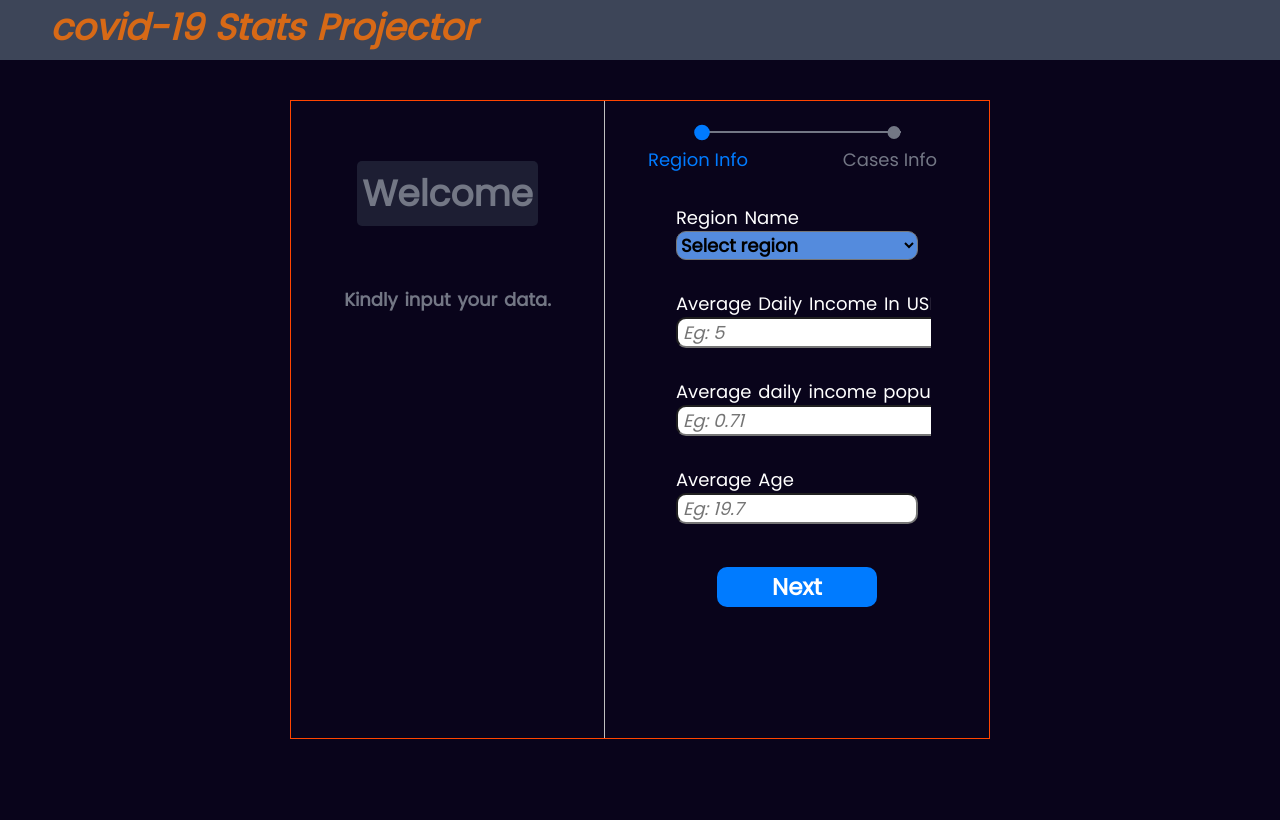
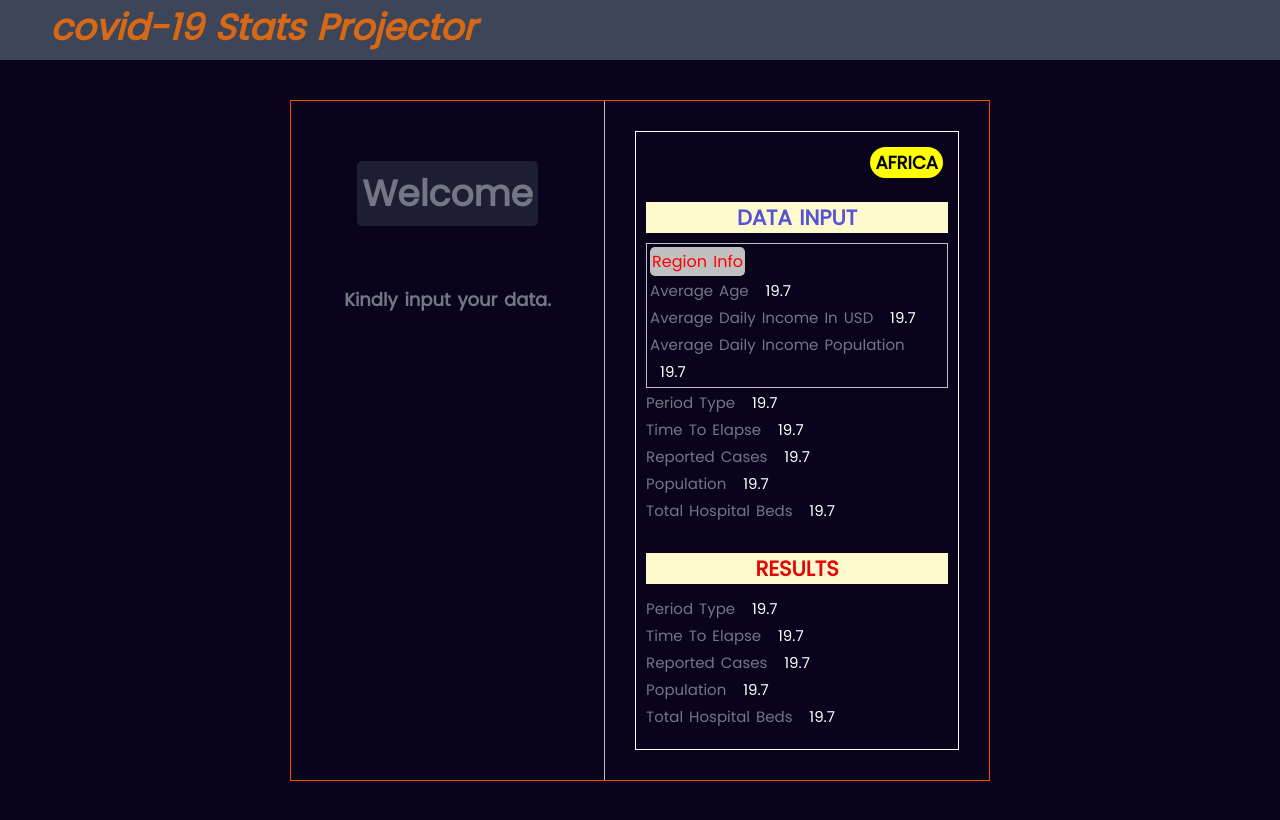
Before and after one commit to mikenath223/covid-statsprojector, a website with bundled scripts: page index.html in a window 1280 px wide. Built offline with nearby package versions, Linux system fonts and the light colour scheme.

```diff
--- a/index.html
+++ b/index.html
@@ -25,8 +25,35 @@
         <h1>Welcome</h1>
         <h4>Kindly input your data.</h4>
       </aside>
-      <section>
-        <div class="steps-shift">
+      <section class="data-display">
+        <div class="results">
+          <span class="reg">Africa</span>
+          <div class="data-container">
+            <h3 class="res__hdata">DATA INPUT</h3>
+            <div class="reg-cont">
+              <p class="reg-desc">Region Info</p>
+              <p><span>Average Age</span> <span class="avgAge">19.7</span></p>
+              <p><span>Average Daily Income In USD</span> <span class="avgDailyIncomeInUSD">19.7</span></p>
+              <p><span>Average Daily Income Population</span> <span class="avgDailyIncomePopulation">19.7</span></p>
+            </div>
+            <p><span>Period Type</span> <span class="periodType">19.7</span></p>
+            <p><span>Time To Elapse</span> <span class="timeToElapse">19.7</span></p>
+            <p><span>Reported Cases</span> <span class="reportedCases">19.7</span></p>
+            <p><span>Population</span> <span class="population">19.7</span></p>
+            <p><span>Total Hospital Beds</span> <span class="totalHospitalBeds">19.7</span></p>
+          </div>
+          <div class="result-container">
+            <h3 class="res__hresult">RESULTS</h4>
+              <p><span>Period Type</span> <span class="periodType">19.7</span></p>
+              <p><span>Time To Elapse</span> <span class="timeToElapse">19.7</span></p>
+              <p><span>Reported Cases</span> <span class="reportedCases">19.7</span></p>
+              <p><span>Population</span> <span class="population">19.7</span></p>
+              <p><span>Total Hospital Beds</span> <span class="totalHospitalBeds">19.7</span></p>
+
+          </div>
+          <h5></h5>
+        </div>
+        <!-- <div class="steps-shift">
           <button class="multisteps-form__progress-btn js-active" type="button" title="Region Info">Region Info</button>
           <button class="multisteps-form__progress-btn" type="button" title="Cases Info">Cases Info</button>
         </div>
@@ -97,7 +124,7 @@
             </fieldset>
             <input type="submit" value="SUBMIT" data-go-estimate>
           </div>
-        </form>
+        </form> -->
       </section>
     </section>
   </main>
--- a/src/estimator.js
+++ b/src/estimator.js
@@ -76,21 +76,7 @@
     severeImpact
   };
 };
-let output = covid19ImpactEstimator({
-  region: {
-    name: 'Africa',
-    avgAge: 19.7,
-    avgDailyIncomeInUSD: 5,
-    avgDailyIncomePopulation: 0.71
-  },
-  periodType: 'days',
-  timeToElapse: 58,
-  reportedCases: 674,
-  population: 66622705,
-  totalHospitalBeds: 1380614
-});
 
-console.log(output);
 export default covid19ImpactEstimator;
 
 // Input
--- a/style/style.css
+++ b/style/style.css
@@ -35,6 +35,70 @@
 main {
   height: 100%;
   margin: 100px auto 40px auto;
+}
+
+.results {
+  border: 1px solid #fff;
+  min-height: 500px;
+  margin: 30px;
+}
+
+.data-container {
+  margin: 70px 10px 30px 10px;
+}
+
+.result-container {
+  margin: 20px 10px;
+}
+
+.reg-cont {
+  border: 1px solid silver;
+  padding: 3px;
+}
+
+.results div p span {
+  font-size: 15px;
+}
+
+.results div p span:nth-child(2) {
+  margin-left: 10px;
+  color: #fff;
+}
+
+.reg-desc {
+  background-color: silver;
+  width: max-content;
+  padding: 2px;
+  border-radius: 5px;
+  font-size: 16px;
+  color: rgb(255, 0, 0);
+}
+
+.res__hdata,
+.res__hresult {
+  margin-bottom: 10px;
+  text-align: center;
+}
+
+.res__hdata {
+  color: #5653D4;
+  background-color: lemonchiffon;
+}
+
+.res__hresult {
+  color: #E60506;
+  background-color: lemonchiffon;
+}
+
+.reg {
+  border-radius: 20px;
+  float: right;
+  margin: 15px;
+  color: #000;
+  font-weight: 700;
+  text-transform: uppercase;
+  background-color: yellow;
+  padding: 2px 5px;
 }
 
 aside {
@@ -180,7 +244,7 @@
   transition: all 0.15s linear 0s, -webkit-transform 0.15s cubic-bezier(0.05, 1.09, 0.16, 1.4) 0s;
   transition: all 0.15s linear 0s, transform 0.15s cubic-bezier(0.05, 1.09, 0.16, 1.4) 0s;
   transition: all 0.15s linear 0s, transform 0.15s cubic-bezier(0.05, 1.09, 0.16, 1.4) 0s, -webkit-transform 0.15s cubic-bezier(0.05, 1.09, 0.16, 1.4) 0s;
-  border: 2px solid ;
+  border: 2px solid;
   border-radius: 50%;
   background-color: var(--currentColor);
   z-index: 3;
```
